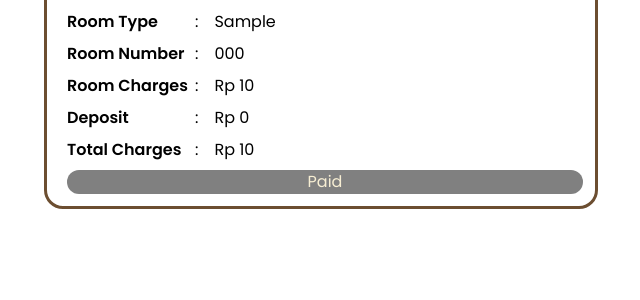
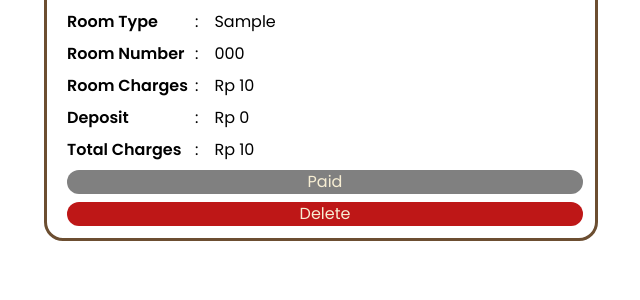
Before and after one commit to clrsahlim/BASDATWEBELIEVE, a PHP site: page /prepayment.php in a window 1280 px wide. Shown: the part 251-551 px from the top of the page, without its empty margins (13-653 px from the left). Run offline with PHP 8.4, Linux system fonts and the light colour scheme; the visitor is signed in with stand-in values (Sample User, id 1); tables that the repository leaves empty or names only in its code hold one stand-in row (values such as "Sample post"); some libraries are stand-ins or nearby versions.

Commit message:
Menambahkan fitur delete prepayment database

```diff
--- a/publik/prepayment.php
+++ b/publik/prepayment.php
@@ -12,6 +12,26 @@ if (!isset($_SESSION['user_id'])) {
 if ($_SESSION['role'] != 'admin') {
     // Hanya admin yang bisa mengakses halaman ini
     header('Location: login.php');
+    exit;
+}
+
+if ($_SERVER['REQUEST_METHOD'] === 'POST' && isset($_POST['action']) && $_POST['action'] === 'delete') {
+    $id_reservasi = $_POST['id_reservasi'];
+
+    try {
+        $deletePrepayment = $conn->prepare("DELETE FROM prepayment WHERE id_reservasi = :id_reservasi");
+        $deleteReservation = $conn->prepare("DELETE FROM reservation WHERE id_reservasi = :id_reservasi");
+
+        $deletePrepayment->bindParam(':id_reservasi', $id_reservasi);
+        $deleteReservation->bindParam(':id_reservasi', $id_reservasi);
+
+        $deletePrepayment->execute();
+        $deleteReservation->execute();
+
+        echo json_encode(['success' => true]);
+    } catch (PDOException $e) {
+        echo json_encode(['success' => false, 'error' => $e->getMessage()]);
+    }
     exit;
 }
 
@@ -208,7 +228,11 @@ try {
                                     >
                                         <?= $data['status_prepayment'] == 'true' ? 'Paid' : 'Pay' ?>
                                     </button>
-
+                                    <button
+                                        class="bg-merah text-boneWhite rounded-full delete-button no-outline"
+                                        data-id="<?= $data['id_reservasi'] ?>">
+                                        Delete
+                                    </button>
 
                                 </div>
                             </div>
@@ -251,7 +275,39 @@ try {
                     });
                 });
             });
+
+            document.querySelectorAll('.delete-button').forEach(button => {
+                button.addEventListener('click', function (e) {
+                    e.preventDefault();
+
+                    const idReservasi = this.getAttribute('data-id');
+                    const confirmation = confirm('Are you sure you want to delete this record?');
+
+                    if (!confirmation) return;
+
+                    fetch('prepayment.php', {
+                        method: 'POST',
+                        headers: {
+                            'Content-Type': 'application/x-www-form-urlencoded'
+                        },
+                        body: `action=delete&id_reservasi=${idReservasi}`
+                    })
+                    .then(response => response.json())
+                    .then(data => {
+                        if (data.success) {
+                            alert('Record deleted successfully!');
+                            // Hapus elemen dari DOM
+                            this.closest('.outline').remove();
+                        } else {
+                            console.error('Error deleting record:', data.error);
+                        }
+                        })
+                        .catch(error => {
+                            console.error('Error:', error);
+                        });
+                    });
+                });
+
         </script>
-
 </body>
 </html>
```
